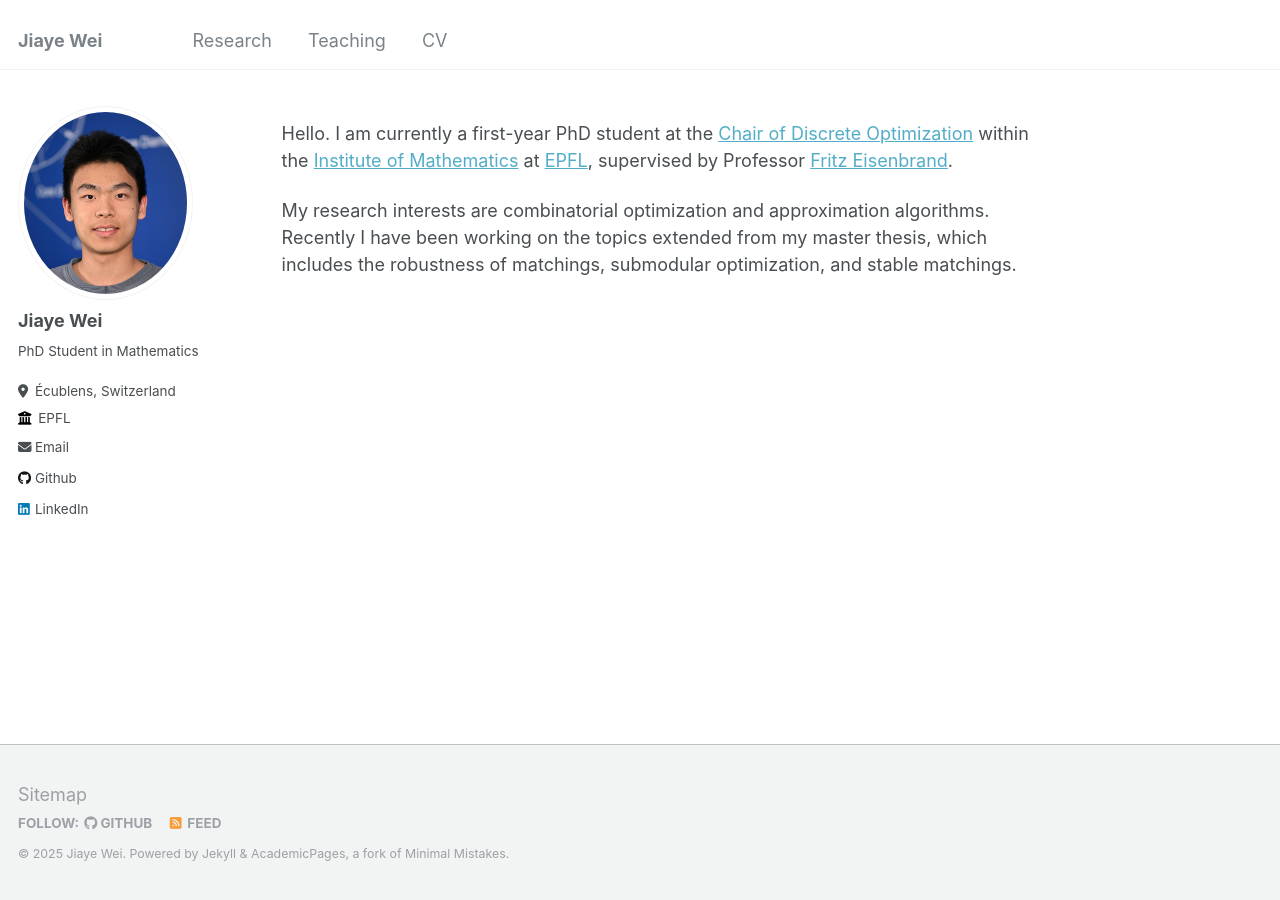
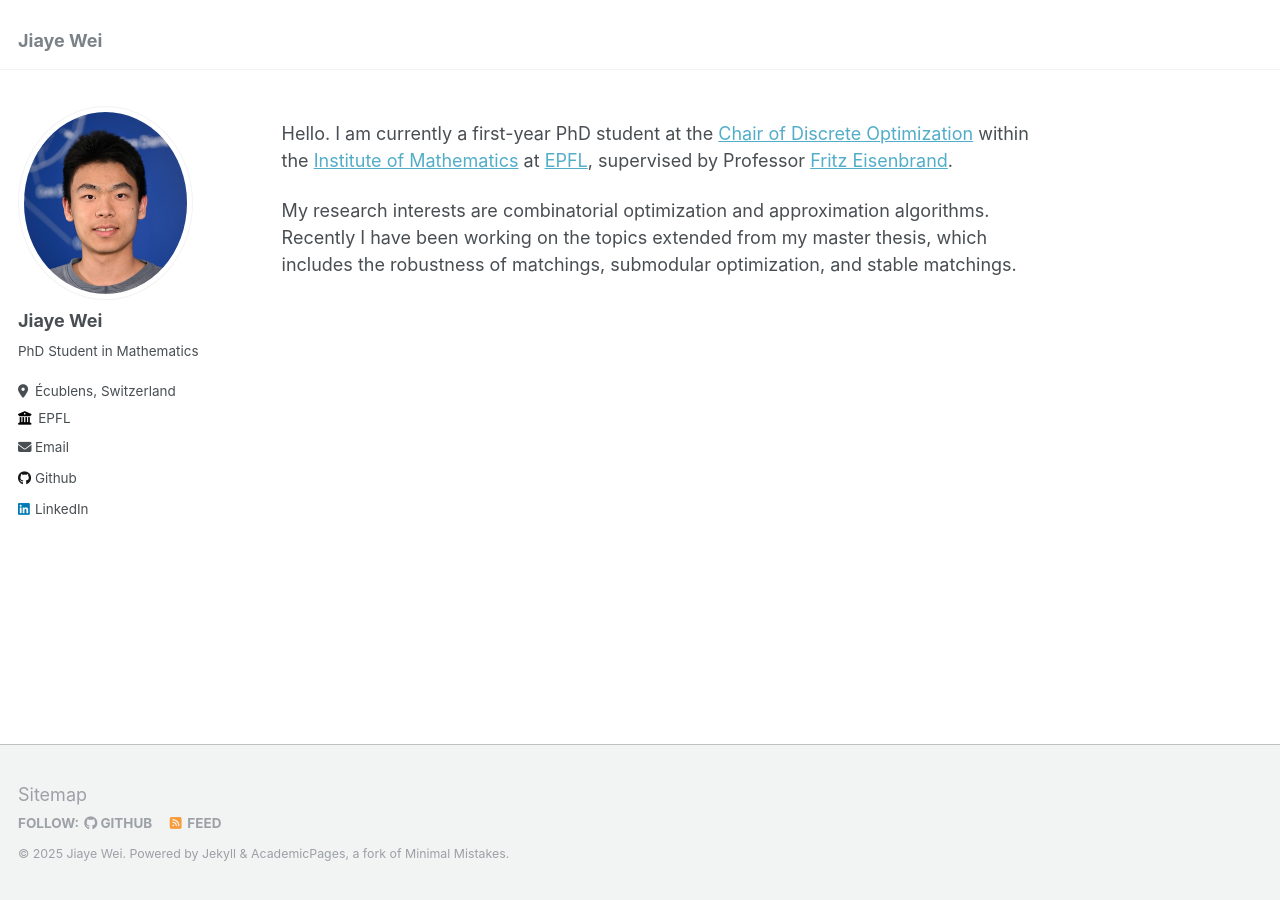
Before and after one commit to jiaye-W/jiaye-W.github.io, a Jekyll site: the page built from _pages/about.md, in a window 1280 px wide. Built offline with Jekyll 4.4.1, drawn with Linux system fonts in a browser that asks for light colours.

Commit message:
modif: remove titles

```diff
--- a/_data/navigation.yml
+++ b/_data/navigation.yml
@@ -1,12 +1,12 @@
 # main links links
 main:
-  - title: "Research"
+  - title: ""
     url: /research/
 
   # - title: "Talks"
   #   url: /talks/
 
-  - title: "Teaching"
+  - title: ""
     url: /teaching/
 
   # - title: "Portfolio"
@@ -15,7 +15,7 @@ main:
   # - title: "Blog Posts"
   #   url: /year-archive/
 
-  - title: "CV"
+  - title: ""
     url: /cv/
 
   # - title: "Guide"
```
